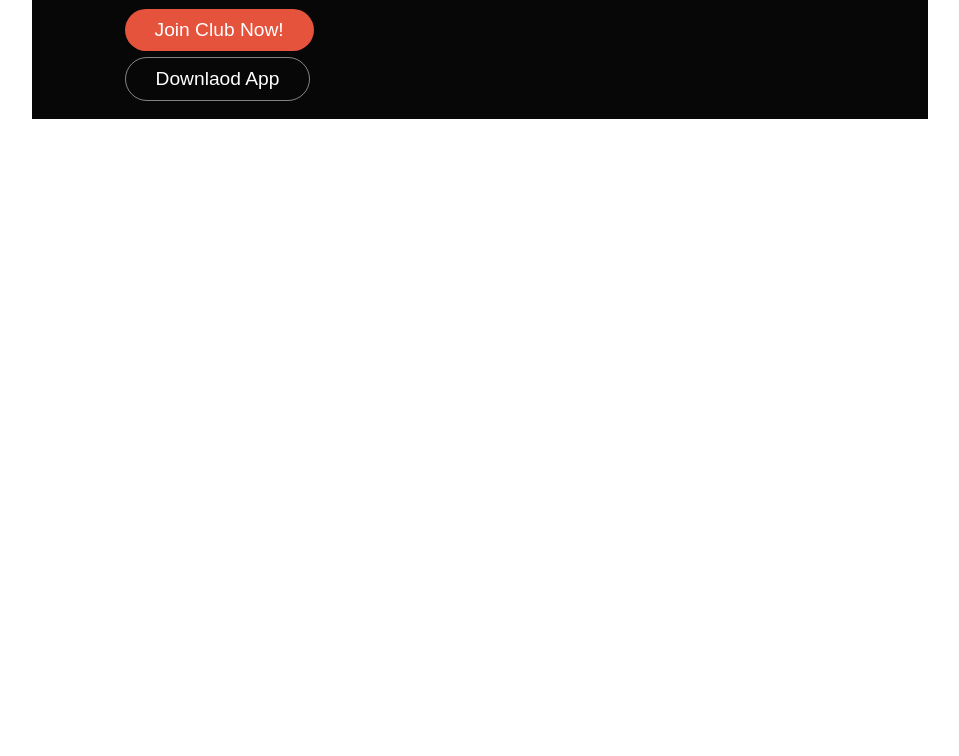
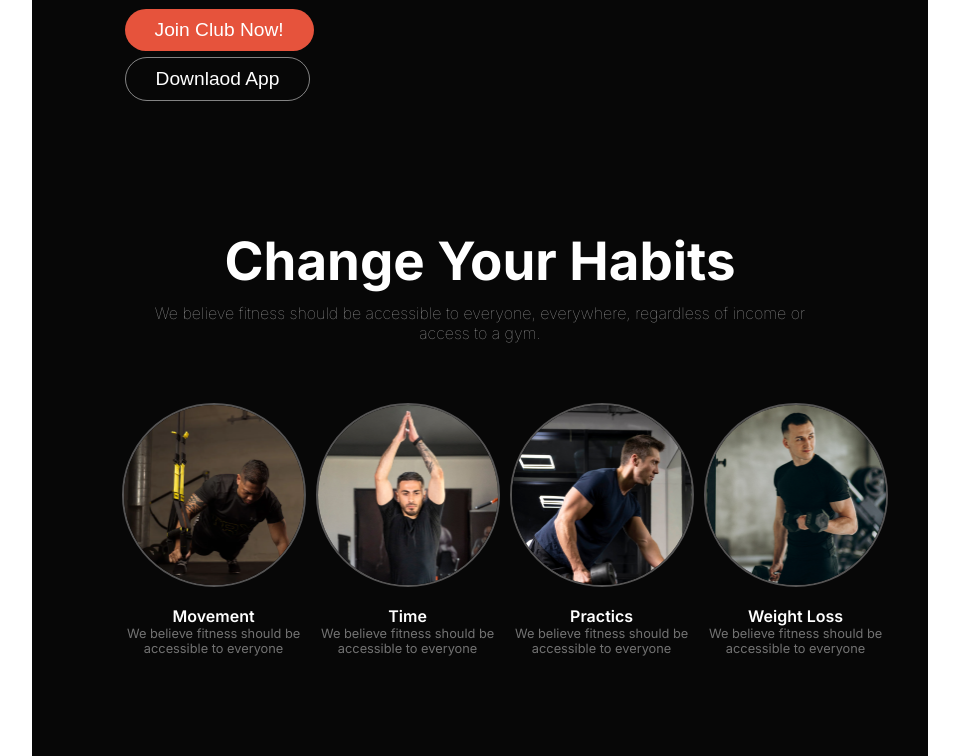
Before and after one commit to Farhan-SR/assignment_2, a plain HTML site: page index.html in a window 1280 px wide. Shown: the part 684-1440 px from the top of the page, without its empty margins (160-1119 px from the left). Before the commit the page ends 803 px from the top, so only its background shows below. Drawn offline with Linux system fonts and the light colour scheme.

Commit message:
habit section is added

```diff
--- a/css/styles.css
+++ b/css/styles.css
@@ -164,37 +164,61 @@
     font-size: 2rem;
     font-weight: 800;
 }
-
 .fonts>p {
     color: rgba(255, 255, 255, 0.719);
     font-size: 1rem;
     font-weight: 400;
 }
 
+
 /* habits from here */
-.habits{
+.habits_container {
     width: 80%;
-    margin: 0 auto;
+    margin: 100px auto 0 auto;
+}
 
+.habit_h1 {
+    color: rgb(255, 255, 255);
+    font-size: 2.2rem;
+    text-align: center;
+    font-weight: 1000;
+    padding: 10px;
+    margin-bottom: 50px;
 }
-.habit_h1{
-    color: rgb(255, 255, 255);
-    font-size: 2rem;
-
-}
-.habit_h1 >p{
+.habit_h1>p {
     font-size: 1rem;
     color: #ffffffa2;
+    margin: 0 10px;
+    font-weight: 100;
+    margin-top: 10px;
 }
-.habits_card_container{
-
+.habits_card_container {
+    display: grid;
+    grid-template-columns: repeat(4, 1fr);
+    gap: 10px;
+    justify-content: space-between;
+    align-items: center;
 }
-
-.habit_card{
-
+.habit_card {
+    text-align: center;
+    padding-bottom: 100px;
 }
-.card_img{
-
+.habit_card h3 {
+    color: white;
+    font-size: 1rem;
+    font-weight: 600;
+}
+.habit_card p {
+    color: rgba(255, 255, 255, 0.432);
+    font-size: .8rem;
+    font-weight: 400;
+}
+.habit_card>img {
+    margin-bottom: 15px;
+    width: 180px;
+    height: 180px;
+    border-radius: 50%;
+    border: rgba(138, 136, 136, 0.596) solid 2px;
 }
 
 
@@ -203,7 +227,10 @@
 
 
 
+
+
 @media screen and (max-width: 425px) {
+
     /* responsive only for navbar */
     .container {
         width: 100%;
@@ -223,6 +250,7 @@
         align-items: center;
         margin-top: 10px;
     }
+
     /* for banner */
 
     .banner {
@@ -230,6 +258,7 @@
         grid-template-columns: repeat(1, 1fr);
 
     }
+
     .title {
 
         margin-top: 40px;
@@ -249,26 +278,32 @@
         width: 80%;
         margin-bottom: 25px;
     }
-.btn{
+
+    .btn {
         display: grid;
-    grid-template-columns: repeat(2,1fr);
+        grid-template-columns: repeat(2, 1fr);
         gap: 10px;
     }
-.btn_join ,.btn_download{
+
+    .btn_join,
+    .btn_download {
 
         padding: 12px;
     }
+
     .icon {
 
         top: 280px;
         left: 0px;
     }
+
     .i500 {
         top: 50px;
         left: 180px;
 
     }
-.h_img{
+
+    .h_img {
         padding: 0px;
     }
 
--- a/index.html
+++ b/index.html
@@ -73,13 +73,15 @@
             </div>
         </div>
 
-
-        <!-- <div class="habits ">
+            <!-- habits from here -->
+        <div class="habits_container ">
             <div class="habit_h1">
                 <h1>Change Your Habits </h1>
                 <p>We believe fitness should be accessible to everyone, everywhere, regardless of income or access to a
                     gym.</p>
             </div>
+
+
             <div class="habits_card_container ">
                 <div class="habit_card">
                     <img class="card_img" src="images/image 3.png" alt="">
@@ -87,24 +89,24 @@
                     <p>We believe fitness should be accessible to everyone</p>
                 </div>
                 <div class="habit_card">
-                    <img src="images/image 3.png" alt="">
-                    <h3>Movement</h3>
+                    <img src="images/image 2.png" alt="">
+                    <h3>Time</h3>
                     <p>We believe fitness should be accessible to everyone</p>
                 </div>
                 <div class="habit_card">
-                    <img src="images/image 3.png" alt="">
-                    <h3>Movement</h3>
+                    <img src="images/image 4.png" alt="">
+                    <h3>Practics</h3>
                     <p>We believe fitness should be accessible to everyone</p>
                 </div>
                 <div class="habit_card">
-                    <img src="images/image 3.png" alt="">
-                    <h3>Movement</h3>
+                    <img src="images/image 5.png" alt="">
+                    <h3>Weight Loss</h3>
                     <p>We believe fitness should be accessible to everyone</p>
                 </div>
             </div>
 
 
-        </div> -->
+        </div>
 
     </section>
 
```
Lines whose indentation alone changed are shown as unchanged.
